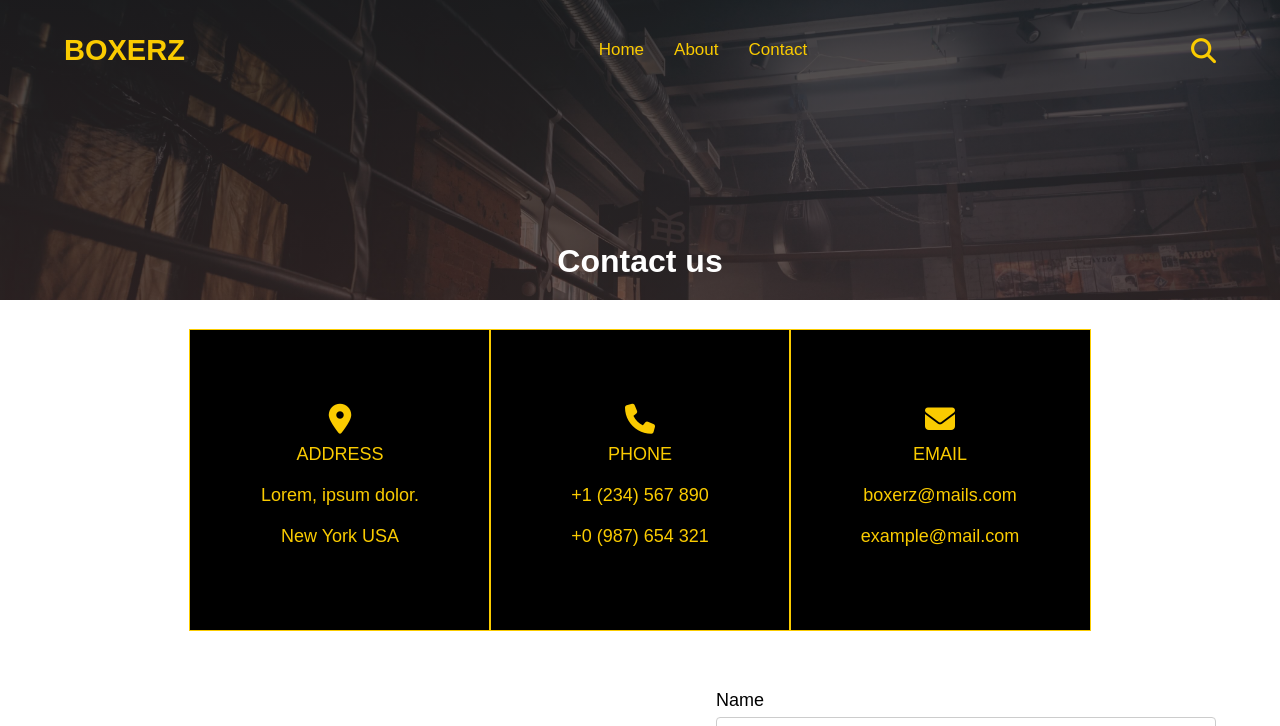
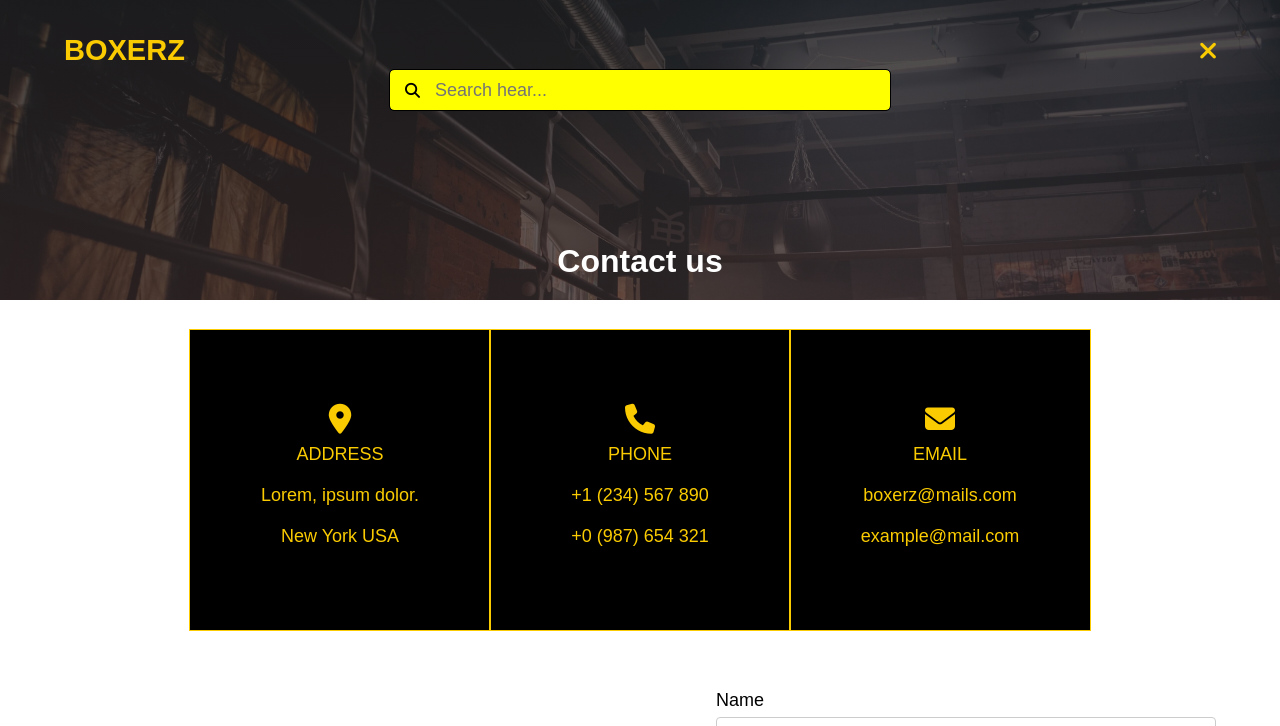
Before and after one commit to Igwe0001/ufc, a plain HTML site: page pages/contact.html in a window 1280 px wide. Both pictures are taken after a click on the button 1203 px from the left and 50 px from the top of the page. Shown: the top 726 px of the page. Drawn offline with Linux system fonts and the light colour scheme.

Commit message:
index change

```diff
--- a/pages/contact.html
+++ b/pages/contact.html
@@ -23,15 +23,19 @@
             <div class="title"><a href="" class="home__link">BOXERZ</a></div>
             <ul>
                 <div class="nav__links">
-                    <li><a href="/index.html">Home</a></li>
+                    <li><a href="#hero">Home</a></li>
                     <li><a href="/pages/about.html">About</a></li>
-                    <li><a href="#">Contact</a></li>
+                    <li><a href="/pages/contact.html">Contact</a></li>
                 </div>
             </ul>
             <div class="navigation__buttons">
                 <button class="search">
                     <i class="fa-sharp fa-solid fa-magnifying-glass"></i>
                 </button>
+                <div class="search-box">
+                    <i class="fa-sharp fa-solid search-icon fa-magnifying-glass"></i>
+                    <input type="text" id="searchbox-input" placeholder="Search hear...">
+                </div>
                 <div class="hamburger__container">
                     <div class="hamburger__item hamburger__item--1"></div>
                     <div class="hamburger__item hamburger__item--2"></div>
--- a/styles.css
+++ b/styles.css
@@ -153,7 +153,7 @@ li a {
   color: var(--color-0);
 }
 
-.search-box{
+.search-box {
   position: absolute;
   width: 90%;
   max-width: 50rem;
@@ -163,15 +163,15 @@ li a {
   transform: translateX(50%);
   opacity: 0;
   visibility: hidden;
-  transition: .3s all linear;
+  transition: 0.3s all linear;
 }
 
-.search-box.open{
+.search-box.open {
   opacity: 1;
   visibility: visible;
 }
 
-.search-box .search-icon{
+.search-box .search-icon {
   position: absolute;
   left: 1.5rem;
   top: 50%;
@@ -190,8 +190,6 @@ li a {
   outline: 1px solid;
 }
 
-
-
 /* Hamburger styles */
 
 .hamburger__container {
@@ -206,7 +204,7 @@ li a {
 }
 
 .hamburger__container.open {
-  transition: .3s all linear;
+  transition: 0.3s all linear;
   opacity: 0;
   visibility: hidden;
   display: none;
@@ -669,6 +667,8 @@ footer h1 {
     font-weight: 300;
   }
 
+
+
   .nav__links {
     margin-top: 0;
     visibility: visible;
```
Also changed, not shown: pages/about.html (+6 -2 lines).
